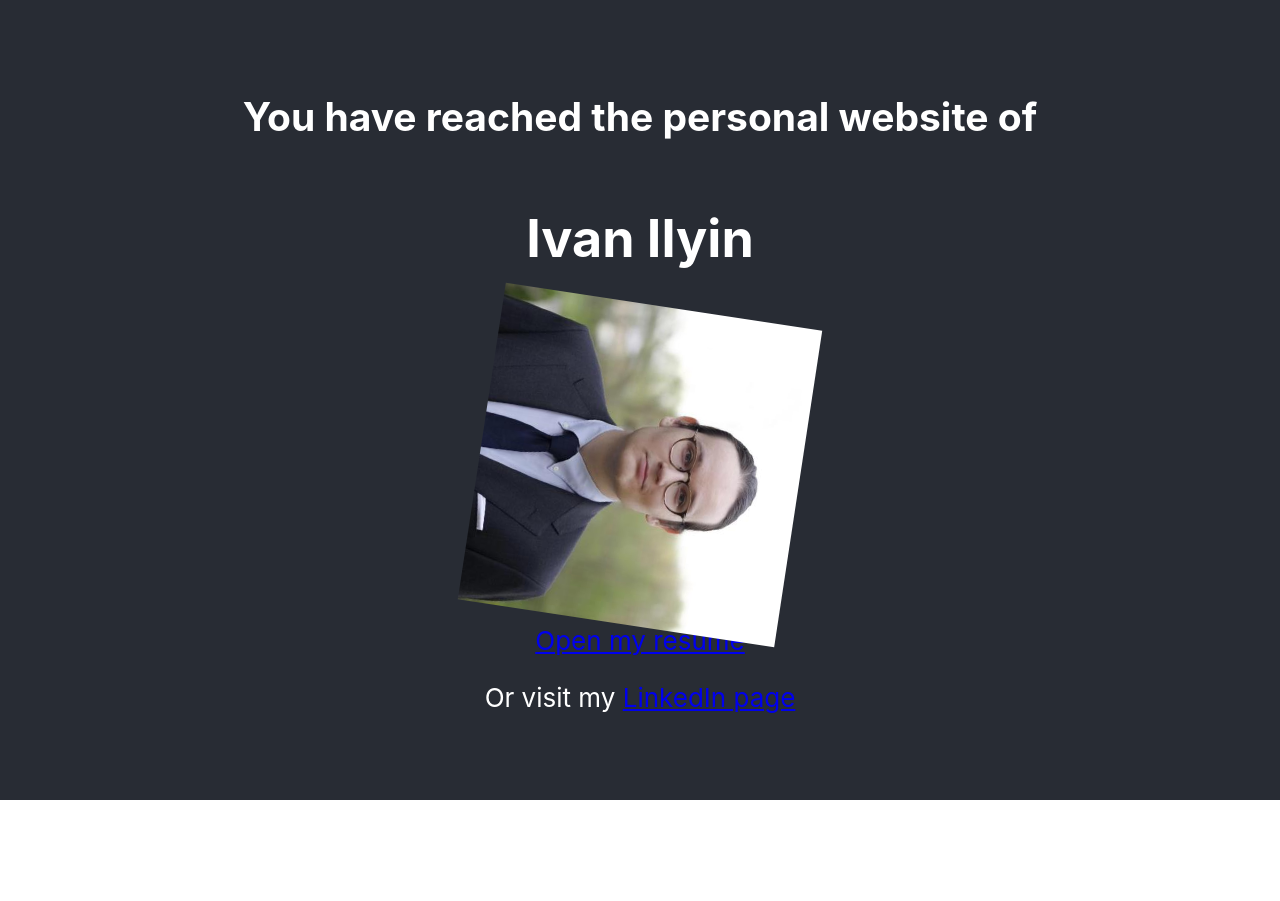
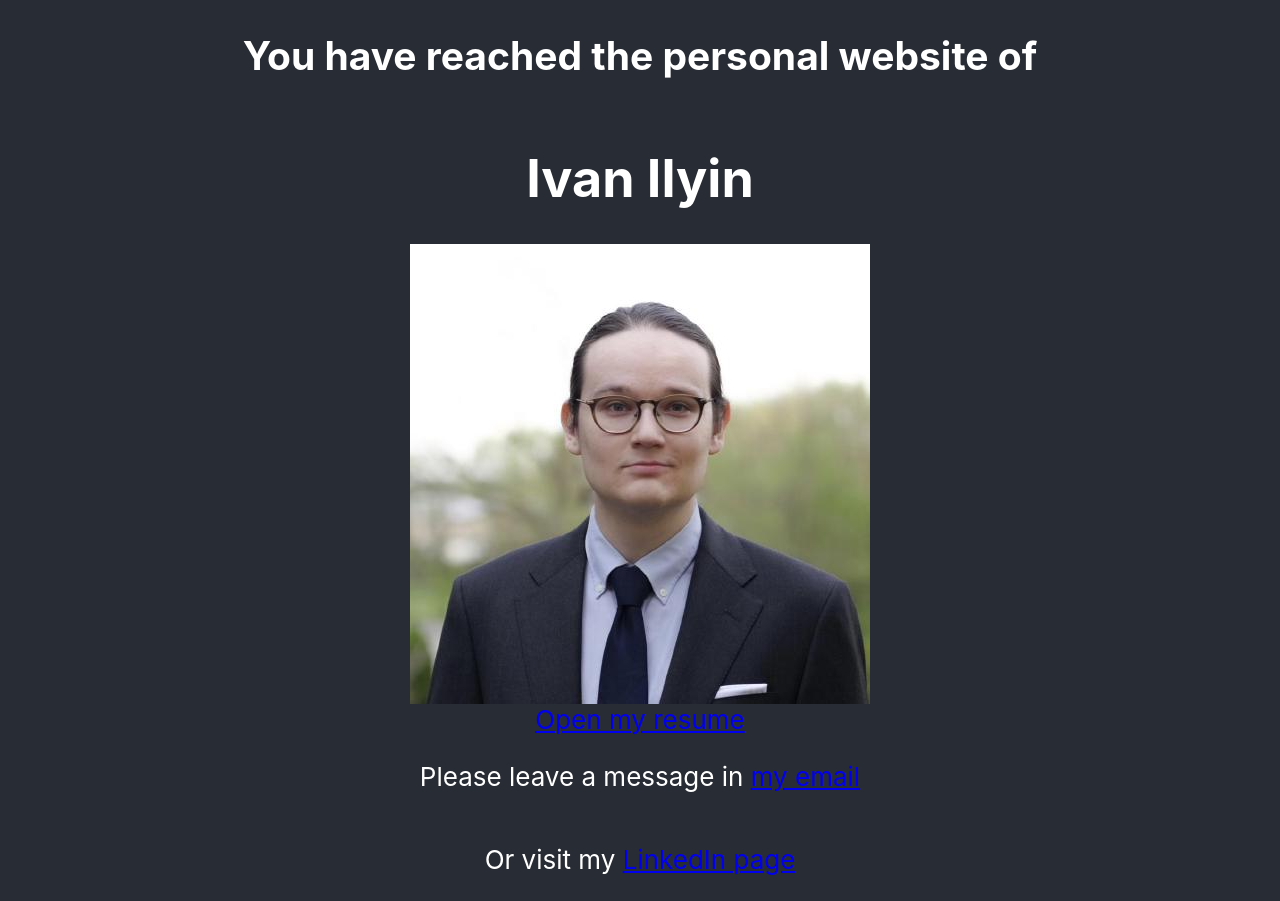
Before and after one commit to ivan-ilyin/react-sample, a React (Create React App) app in the folder react-sample/: page / in a window 1280 px wide. Before the commit the page ends 800 px from the top, so only its background shows below. Built offline with nearby package versions, Linux system fonts and the light colour scheme.

Commit message:
removed rotating pic and provided email link

```diff
--- a/react-sample/src/App.js
+++ b/react-sample/src/App.js
@@ -1,5 +1,7 @@
 import headshot from './headshot.jfif';
 import './App.css';
+
+const emailAddress = "ilyin.ivan@gmail.com";
 
 function App() {
   return (
@@ -7,10 +9,11 @@ function App() {
       <header className="App-header">
         <h2>You have reached the personal website of</h2>
         <h1>Ivan Ilyin</h1>
-        <img src={headshot} className="App-logo" alt="headshot of me" />
+        <img src={headshot} alt="headshot of me" />
         <a href="/Ivan-Ilyin-Resume-MAR21-webdev.pdf">
           Open my resume
         </a>
+        <p>Please leave a message in <a href="mailto:{emailAddress}">my email</a></p>
         <p>Or visit my <a href="https://www.linkedin.com/in/ivan-ilyin">LinkedIn page</a></p>
       </header>
     </div>
```
